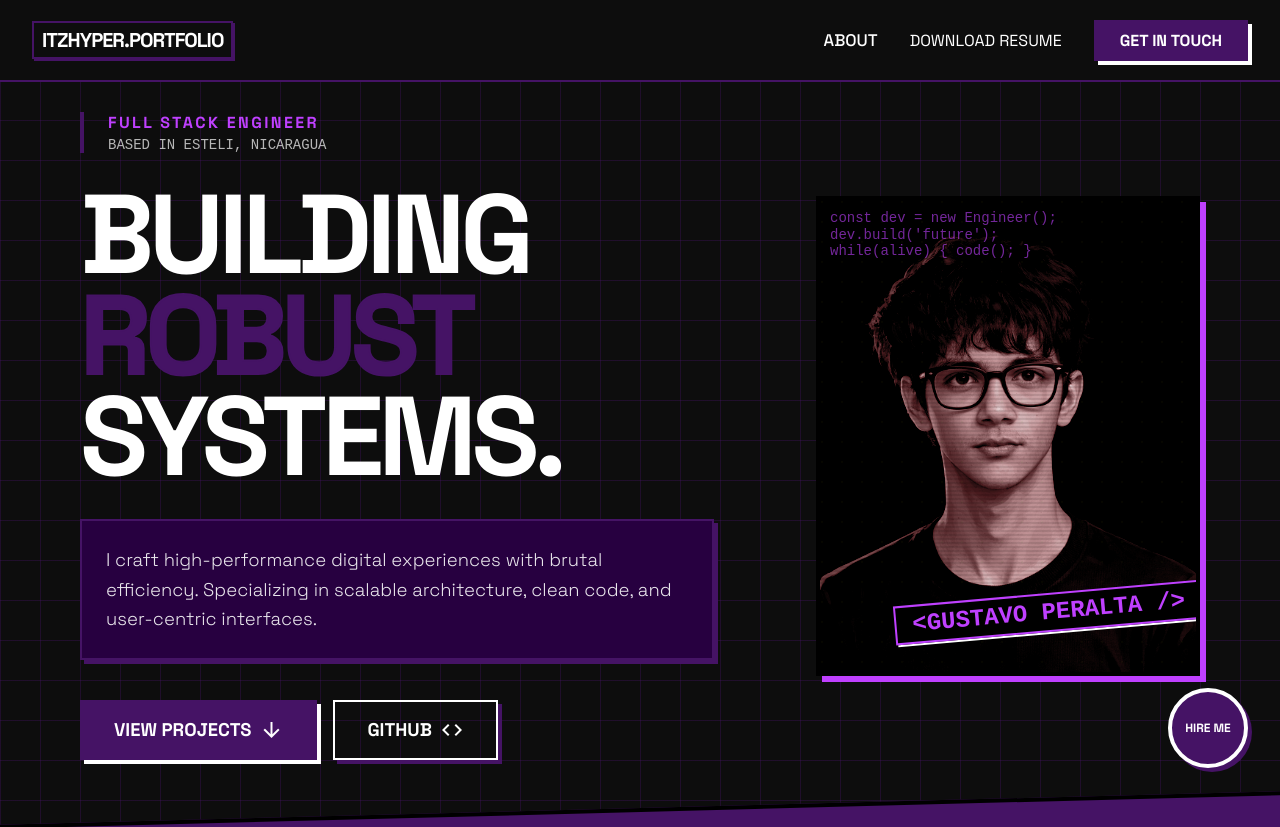
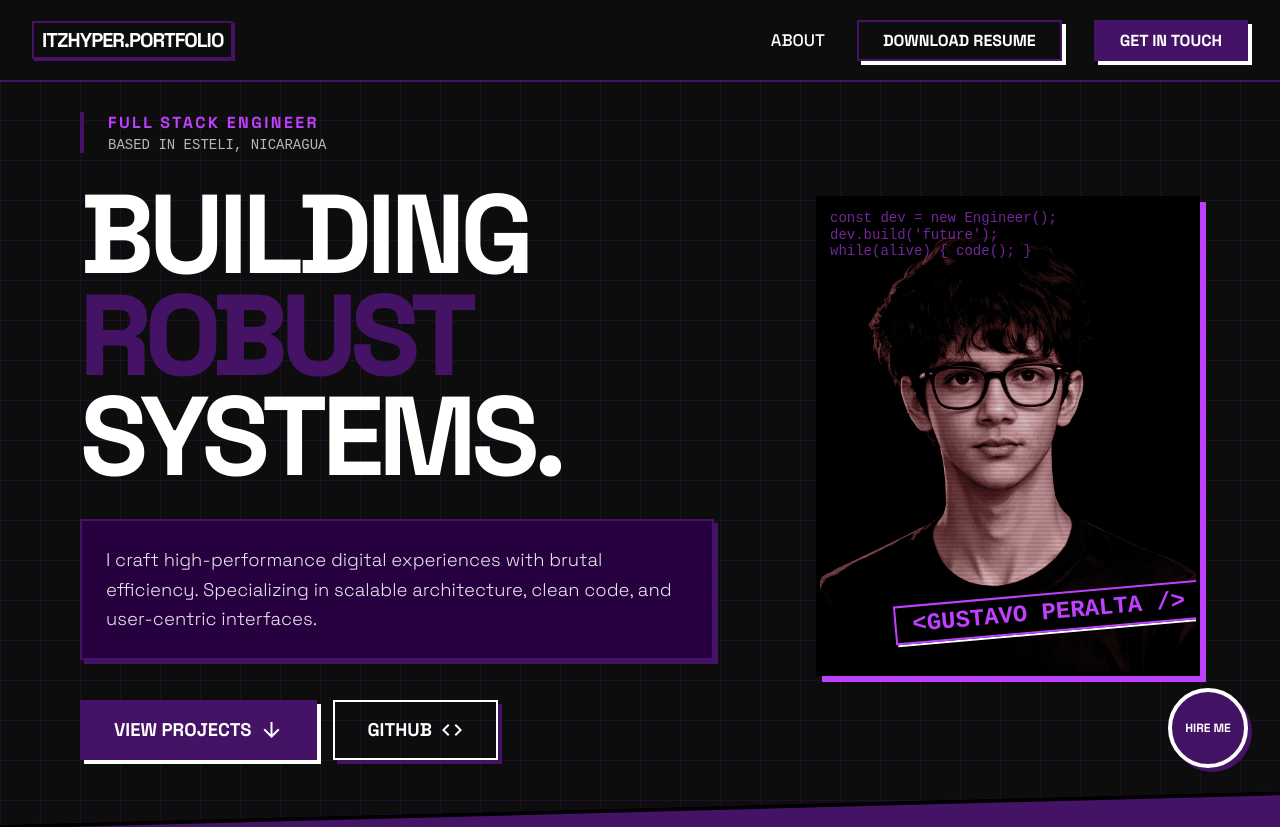
Before and after one commit to xItzHypeR/portfolio, a React (Vite) app: page / in a window 1280 px wide. Shown: the top 827 px of the page. Built offline with nearby package versions, Linux system fonts and the light colour scheme.

Commit message:
feat: Add Navbar styling and create Projects component.

```diff
--- a/src/components/Navbar/Navbar.module.css
+++ b/src/components/Navbar/Navbar.module.css
@@ -76,16 +76,57 @@
     transform: translate(4px, 4px);
 }
 
+.outlineBtn {
+    padding: 0.5rem 1.5rem;
+    background-color: transparent;
+    color: #ffffff;
+    font-weight: 700;
+    border: 2px solid var(--color-primary);
+    box-shadow: var(--shadow-neo-white);
+    transition: all 0.15s;
+}
+
+.outlineBtn:hover {
+    background-color: var(--color-primary);
+    color: var(--neon-violet);
+    border-color: var(--color-primary);
+    box-shadow: none;
+    transform: translate(4px, 4px);
+}
+
 /* Mobile menu button */
 .menuBtn {
     display: flex;
     align-items: center;
     background: none;
-    border: 2px solid var(--color-primary);
     color: #ffffff;
     padding: 0.4rem;
     cursor: pointer;
-    box-shadow: var(--shadow-neo-sm);
+
+}
+
+.open {
+    display: flex;
+    flex-direction: column;
+    position: absolute;
+    top: 80px;
+    left: 0;
+    right: 0;
+    background-color: var(--color-bg-dark);
+    border-bottom: 2px solid var(--color-primary);
+    padding: 2rem;
+    gap: 2rem;
+    align-items: center;
+
+    .ctaBtn {
+        width: 85%;
+        text-align: center;
+    }
+
+    .outlineBtn {
+        width: 85%;
+        text-align: center;
+    }
 }
 
 @media (min-width: 768px) {
```
